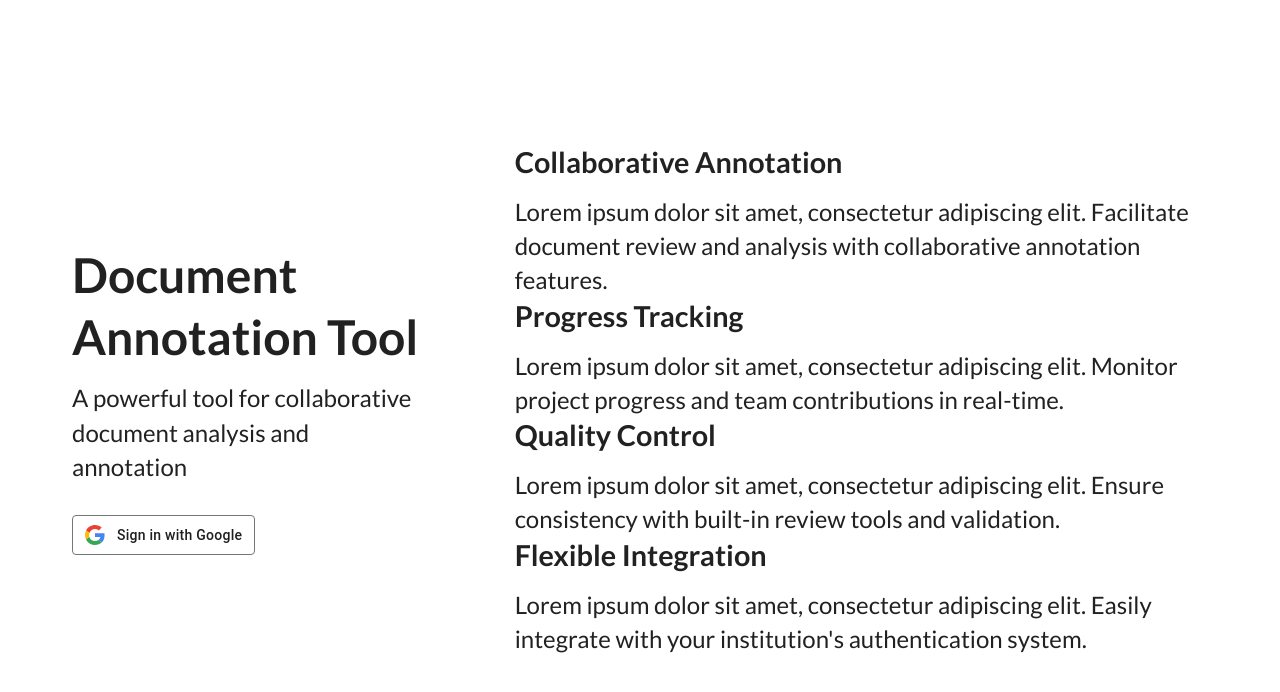
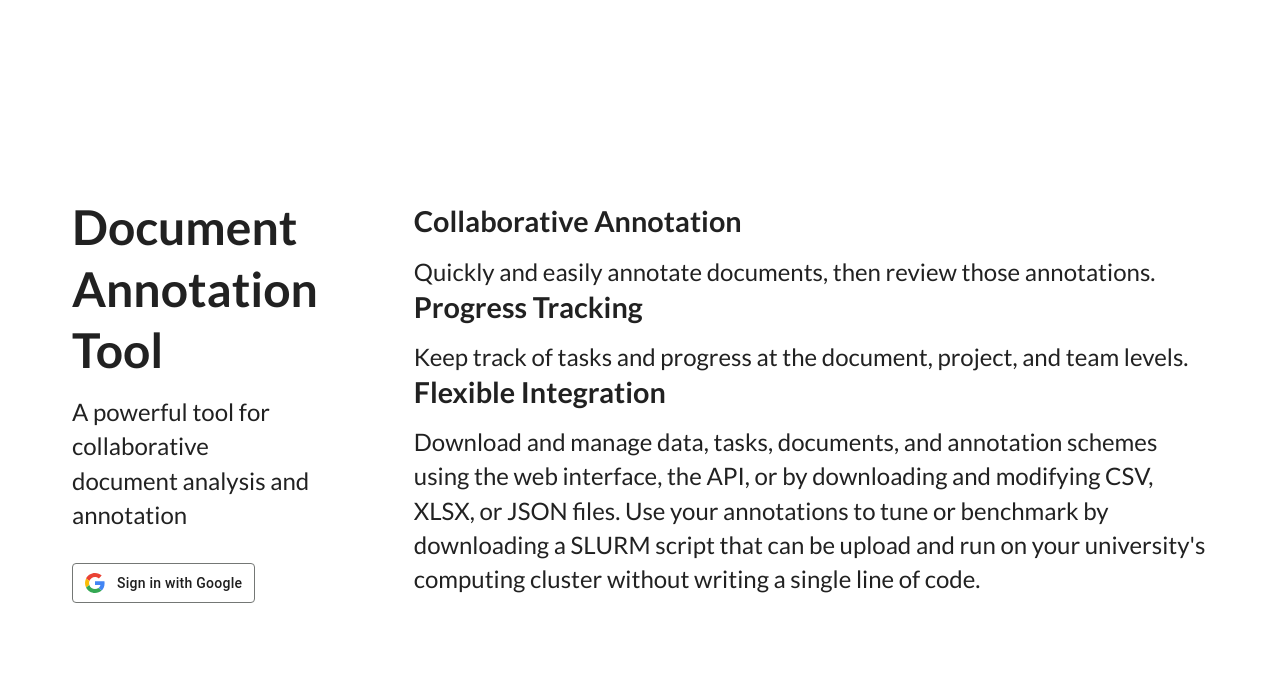
Before and after one commit to document-coder/document-coder, a Django app: page / in a window 1280 px wide. Shown: the top 692 px of the page. Run offline with Django 5.2, Linux system fonts and the light colour scheme; style sheets or scripts are compiled from the project's sources; some libraries are stand-ins or nearby versions.

Commit message:
homepage copy.

```diff
--- a/annotation_tool/templates/frontend/project_info.html
+++ b/annotation_tool/templates/frontend/project_info.html
@@ -2,32 +2,23 @@
   <div class="info-box">
     <h3 class="info-box-heading">Collaborative Annotation</h3>
     <p class="info-box-content">
-      Lorem ipsum dolor sit amet, consectetur adipiscing elit. Facilitate document review
-      and analysis with collaborative annotation features.
+      Quickly and easily annotate documents, then review those annotations.
     </p>
   </div>
 
   <div class="info-box">
     <h3 class="info-box-heading">Progress Tracking</h3>
     <p class="info-box-content">
-      Lorem ipsum dolor sit amet, consectetur adipiscing elit. Monitor project progress
-      and team contributions in real-time.
-    </p>
-  </div>
-
-  <div class="info-box">
-    <h3 class="info-box-heading">Quality Control</h3>
-    <p class="info-box-content">
-      Lorem ipsum dolor sit amet, consectetur adipiscing elit. Ensure consistency
-      with built-in review tools and validation.
+      Keep track of tasks and progress at the document, project, and team levels.
     </p>
   </div>
 
   <div class="info-box">
     <h3 class="info-box-heading">Flexible Integration</h3>
     <p class="info-box-content">
-      Lorem ipsum dolor sit amet, consectetur adipiscing elit. Easily integrate
-      with your institution's authentication system.
+      Download and manage data, tasks, documents, and annotation schemes using the web interface, the API, or by
+      downloading and modifying CSV, XLSX, or JSON files. Use your annotations to tune or benchmark by
+      downloading a SLURM script that can be upload and run on your university's computing cluster without writing a single line of code.
     </p>
   </div>
 </div>
```
